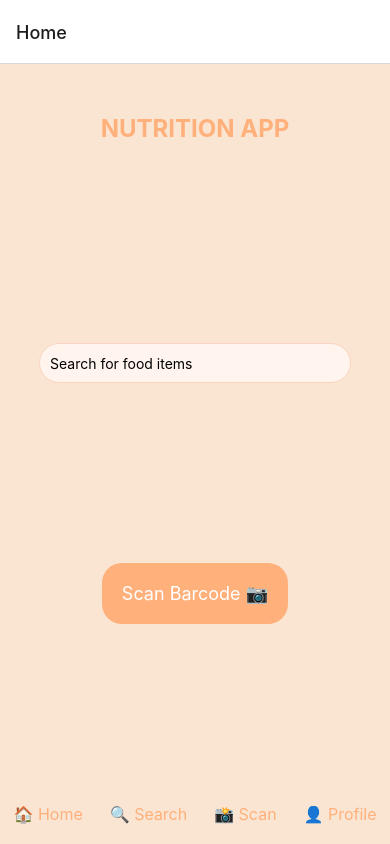
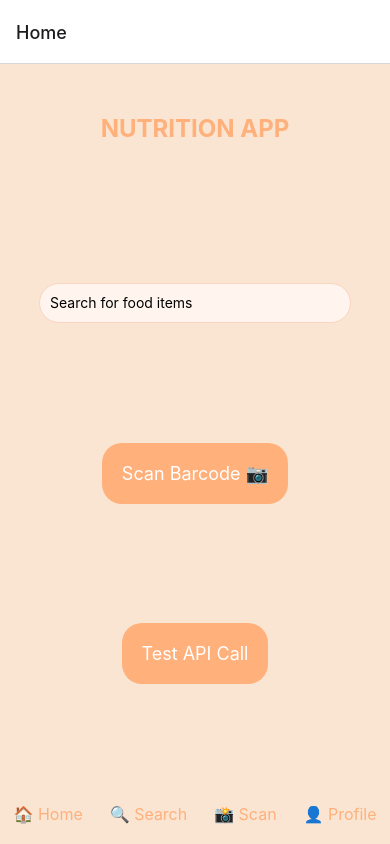
Before and after one commit to KSUSeniorProjectNutritionApp/frontend, a React Native app: screen /Home in a window 390 px wide. Built offline with nearby package versions, Linux system fonts and the light colour scheme.

Commit message:
first instance of backend

```diff
--- a/screens/HomeScreen.tsx
+++ b/screens/HomeScreen.tsx
@@ -1,13 +1,15 @@
-import React from 'react';
+import React, {useState} from 'react';
 import {
   View,
   StyleSheet,
   TextInput,
   TouchableOpacity,
   Text,
+  Alert,
 } from 'react-native';
 
 const HomeScreen: React.FC<{navigation: any}> = ({navigation}) => {
+  const [apiResponse, setApiResponse] = useState(null);
   const handleSearch = (text: string) => {
     console.log('Search for:', text);
   };
@@ -22,6 +24,28 @@ const HomeScreen: React.FC<{navigation: any}> = ({navigation}) => {
     navigation.navigate('Profile');
   };
 
+  const testApiCall = async () => {
+    try {
+      console.log('Starting API call...');
+      const response = await fetch('http://ksu.michaelehme.me/barcode', {
+        method: 'POST',
+        headers: {
+          'Content-Type': 'application/json',
+        },
+        body: JSON.stringify({barcode: '1633636543505'}),
+      });
+      console.log('Fetch completed, processing response...');
+      const data = await response.json();
+      setApiResponse(data);
+
+      Alert.alert('API Response', JSON.stringify(data, null, 2));
+      console.log(2);
+    } catch (error) {
+      console.error('API call failed:', error);
+      Alert.alert('Error', 'Failed to fetch data from API');
+    }
+  };
+
   return (
     <View style={styles.container}>
       <Text style={styles.appName}>NUTRITION APP</Text>
@@ -32,6 +56,9 @@ const HomeScreen: React.FC<{navigation: any}> = ({navigation}) => {
       />
       <TouchableOpacity style={styles.scanButton} onPress={openScanner}>
         <Text style={styles.scanButtonText}>Scan Barcode 📷</Text>
+      </TouchableOpacity>
+      <TouchableOpacity style={styles.scanButton} onPress={testApiCall}>
+        <Text style={styles.scanButtonText}>Test API Call</Text>
       </TouchableOpacity>
       <View style={styles.footer}>
         <TouchableOpacity onPress={() => console.log('Home')}>
```
Also changed, not shown: 2 other files (tests, documents, lock files or other folders).
